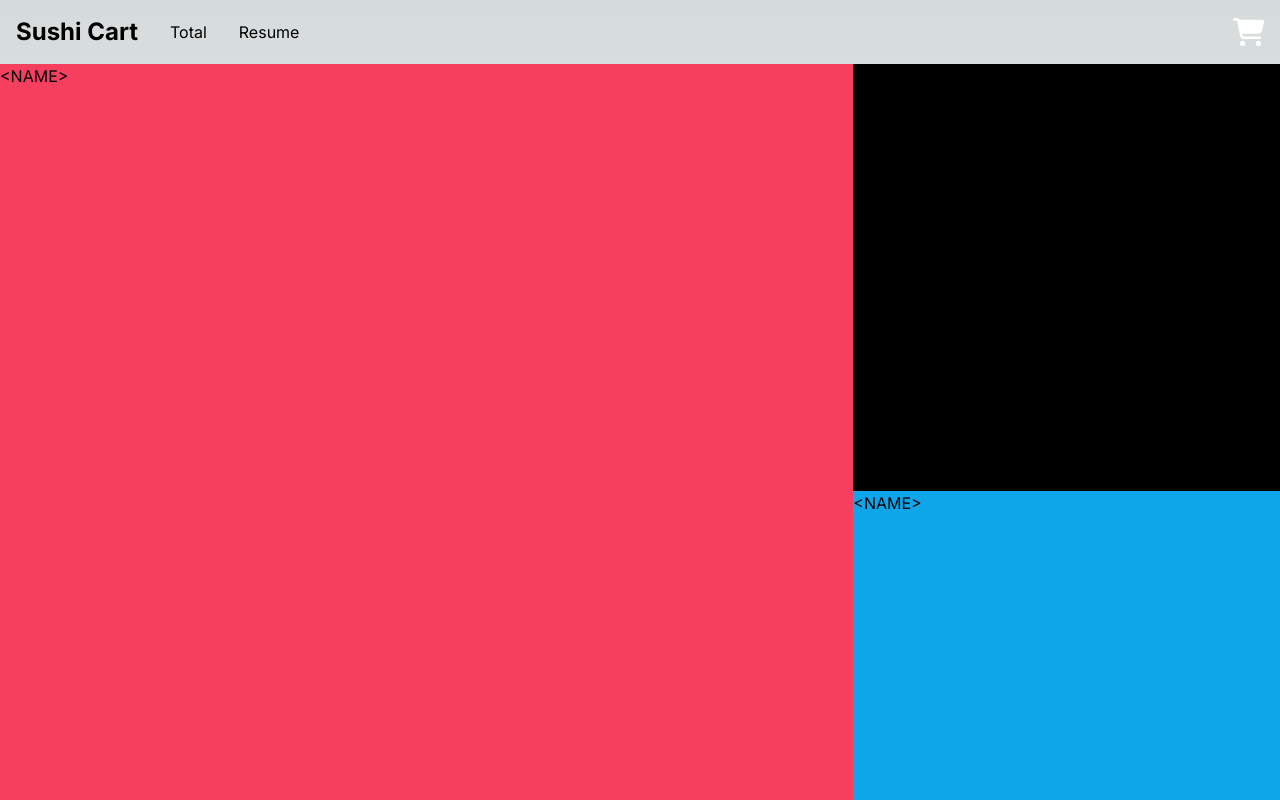
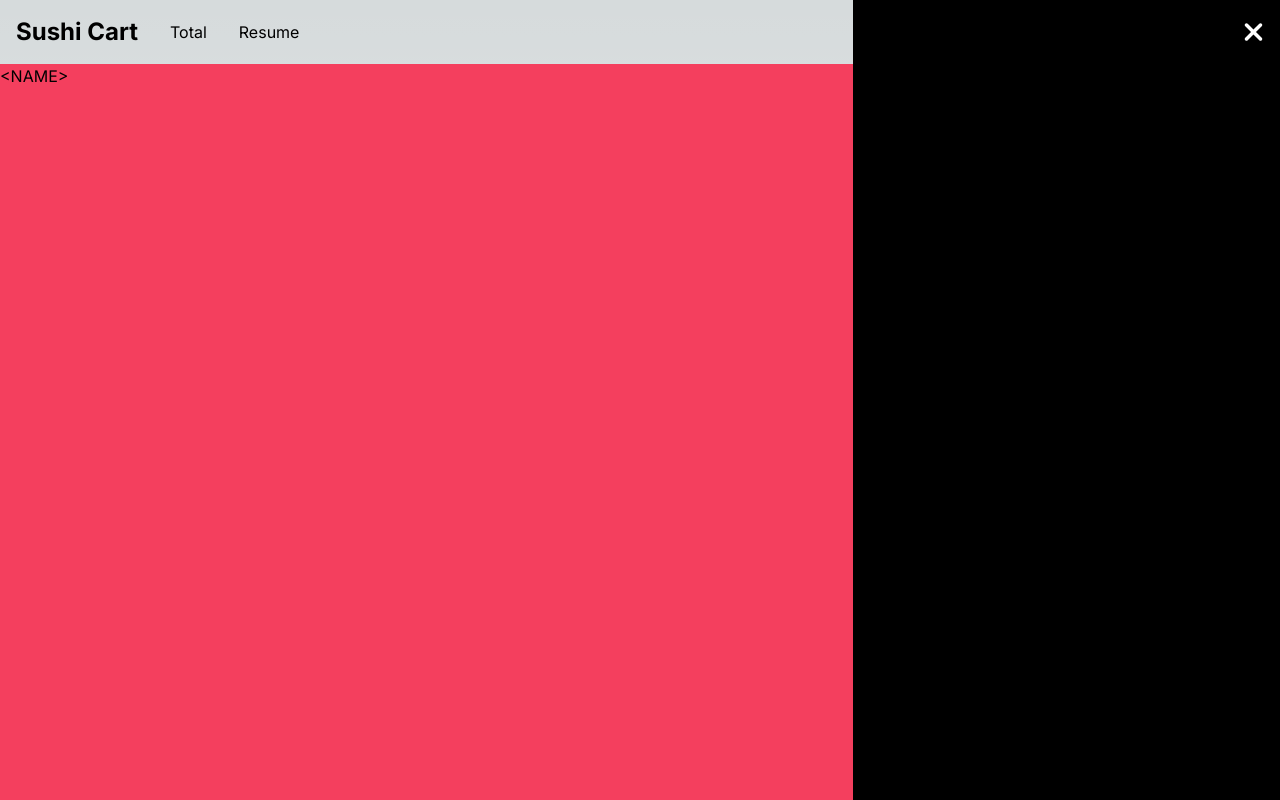
Before and after one commit to 3FE3LE/next-shop, a Next.js app: page / in a window 1280 px wide. Shown: the top 800 px of the page. Built offline with nearby package versions, Linux system fonts and the light colour scheme.

Commit message:
add shopping cart component

```diff
--- a/app/page.tsx
+++ b/app/page.tsx
@@ -1,5 +1,6 @@
 import GridItem from "@components/GridItem";
 import Navbar from "@components/Navbar";
+import ShoppingCart from "@components/ShoppingCart";
 
 export default function Home() {
   const data = [
@@ -22,6 +23,7 @@ export default function Home() {
           ))}
         </div>
       </section>
+      <ShoppingCart/>
     </main>
   );
 }
--- /dev/null
+++ b/components/ShoppingCart.tsx
@@ -0,0 +1,20 @@
+export default function ShoppingCart() {
+  return (
+    <div className="fixed bg-black  h-vh w-1/3 right-0 top-0 bottom-0 transition-transform">
+      <div className="flex justify-between p-4">
+        <h1 className="font-bold text-2xl">Shopping Cart</h1>
+        <button className="">
+          <div className="fill-white hover:animate-spin">
+            <svg
+              xmlns="http://www.w3.org/2000/svg"
+              height="1.75em"
+              viewBox="0 0 384 512"
+            >
+              <path d="M342.6 150.6c12.5-12.5 12.5-32.8 0-45.3s-32.8-12.5-45.3 0L192 210.7 86.6 105.4c-12.5-12.5-32.8-12.5-45.3 0s-12.5 32.8 0 45.3L146.7 256 41.4 361.4c-12.5 12.5-12.5 32.8 0 45.3s32.8 12.5 45.3 0L192 301.3 297.4 406.6c12.5 12.5 32.8 12.5 45.3 0s12.5-32.8 0-45.3L237.3 256 342.6 150.6z" />
+            </svg>
+          </div>
+        </button>
+      </div>
+    </div>
+  );
+}
```
